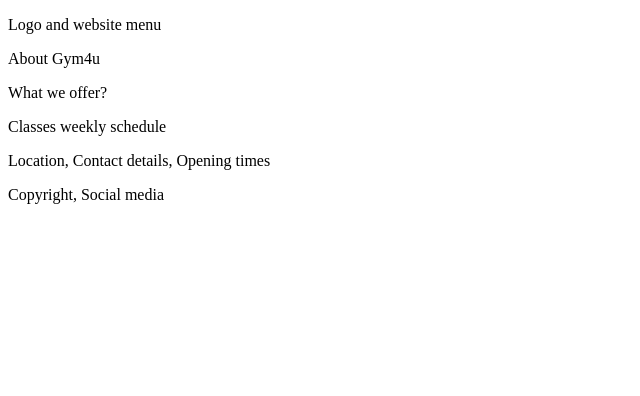
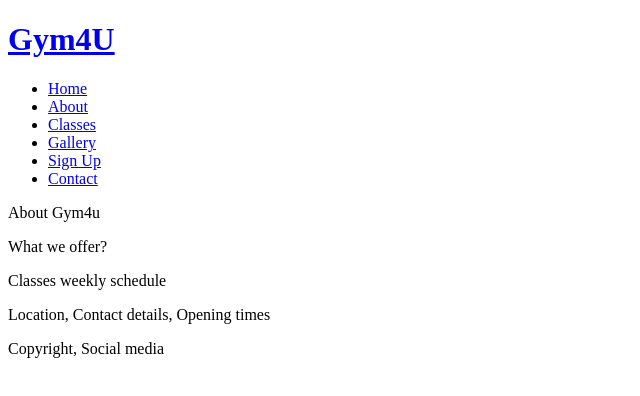
Before and after one commit to MariuszKaminski/Milestone-Project-1, a plain HTML site: page index.html in a window 1280 px wide. Shown: the whole page, without its empty margins (0-640 px from the left). Drawn offline with Linux system fonts and the light colour scheme.

Commit message:
add logo and menu links in header

```diff
--- a/index.html
+++ b/index.html
@@ -8,7 +8,31 @@
     <title>Gym4U</title>
 </head>
 <header>
-    <p>Logo and website menu</p>
+    <a href="index.html">
+        <h1 id="logo">Gym4U</h1>
+      </a>
+        <nav>
+          <ul>
+            <li>
+                <a href="index.html">Home</a>
+            </li>
+            <li>
+                <a href="#about">About</a>
+            </li>
+            <li>
+                <a href="#classes">Classes</a>
+            </li>
+            <li>
+                <a href="gallery.html">Gallery</a>
+            </li>
+            <li>
+                <a href="sign-up.html">Sign Up</a>
+            </li>
+            <li>
+                <a href="#contact">Contact</a>
+            </li>
+          </ul>
+        </nav>
 </header>
 <body>
     <section>
```
